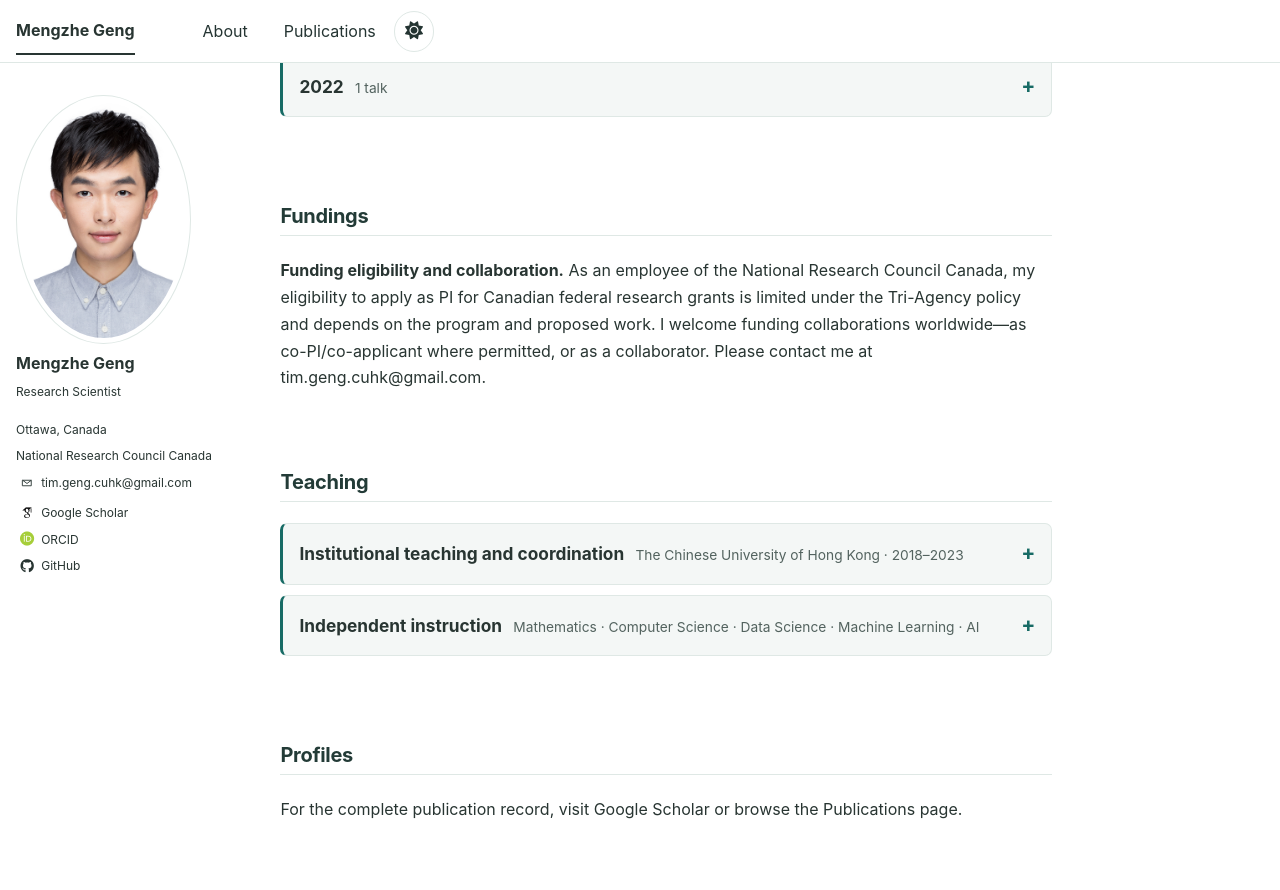
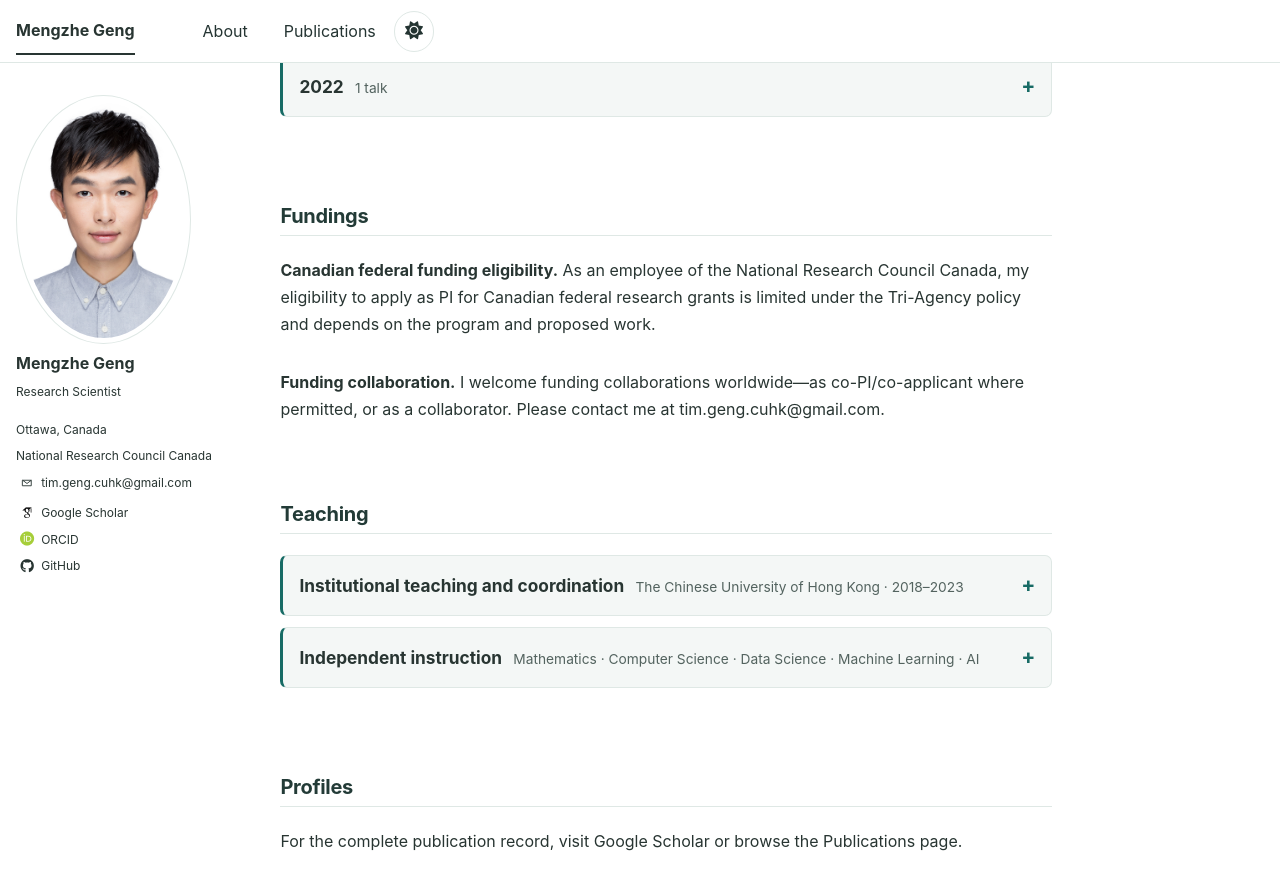
Before and after one commit to MENGZHEGENG/MENGZHEGENG.github.io, a Jekyll site: the page built from _pages/about.md, in a window 1280 px wide and 900 px high, scrolled down 4394 px. Shown: the top 890 px of the window. Built offline with Jekyll 4.4.1, drawn with Linux system fonts in a browser that asks for light colours; some web fonts are replaced.

Commit message:
Separate funding collaboration callout
Updated funding eligibility and collaboration details for clarity. Enhanced teaching services description with examples.

```diff
--- a/_pages/about.md
+++ b/_pages/about.md
@@ -391,7 +391,7 @@ classes: wide
 </div>
 
 <h2 id="fundings">Fundings</h2>
-<p><strong>Funding eligibility and collaboration.</strong> As an employee of the National Research Council Canada, my eligibility to apply as PI for Canadian federal research grants is limited under the <a href="https://ised-isde.canada.ca/site/science/en/interagency-research-funding/policies-and-guidelines/tri-agency-policy-use-funds-federal-government-employees-applying-granting-agency-programs" target="_blank" rel="noopener noreferrer">Tri-Agency policy</a> and depends on the program and proposed work. I welcome funding collaborations worldwide—as co-PI/co-applicant where permitted, or as a collaborator. Please contact me at <a href="mailto:tim.geng.cuhk@gmail.com">tim.geng.cuhk@gmail.com</a>.</p>
+<p><strong>Canadian federal funding eligibility.</strong> As an employee of the National Research Council Canada, my eligibility to apply as PI for Canadian federal research grants is limited under the <a href="https://ised-isde.canada.ca/site/science/en/interagency-research-funding/policies-and-guidelines/tri-agency-policy-use-funds-federal-government-employees-applying-granting-agency-programs" target="_blank" rel="noopener noreferrer">Tri-Agency policy</a> and depends on the program and proposed work. </p><p class="funding-collaboration-callout"><strong>Funding collaboration.</strong> I welcome funding collaborations worldwide—as co-PI/co-applicant where permitted, or as a collaborator. Please contact me at <a href="mailto:tim.geng.cuhk@gmail.com">tim.geng.cuhk@gmail.com</a>.</p>
 
 <h2 id="teaching">Teaching</h2>
 <div class="award-groups teaching-groups">
```
Also changed, not shown: other parts of _pages/about.md (+1 -1 lines).
